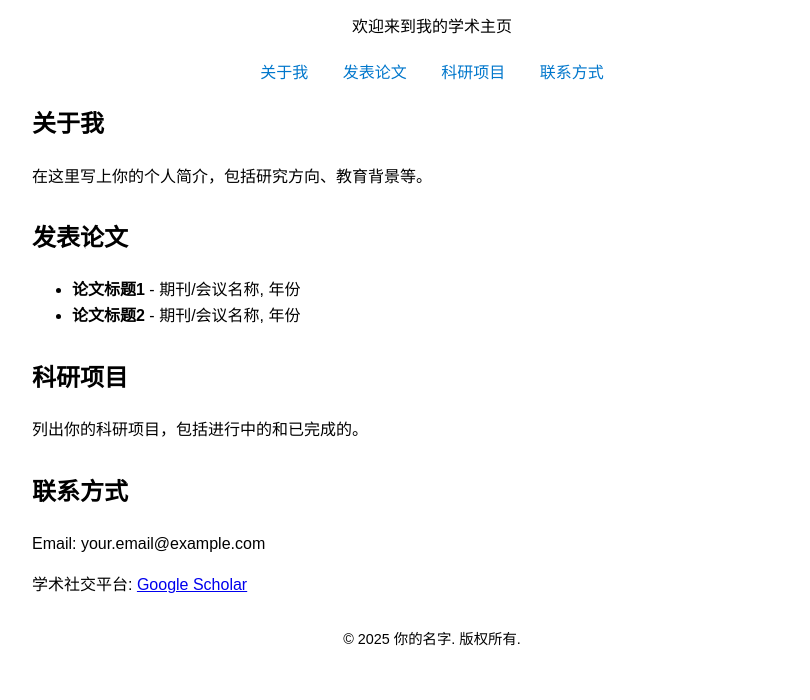
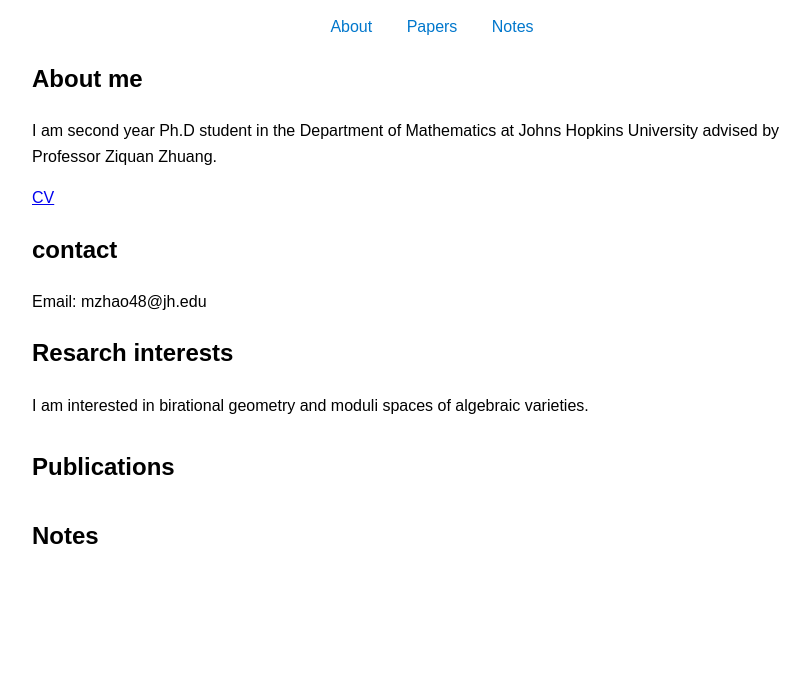
Before and after one commit to Ziyuan9426/Minghao_Zhao_Homepage, a plain HTML site: page index.html in a window 1280 px wide. Shown: the part 100-800 px from the top of the page, without its empty margins (208-1018 px from the left). Drawn offline with Linux system fonts and the light colour scheme.

Commit message:
Update index.html

```diff
--- a/index.html
+++ b/index.html
@@ -3,7 +3,7 @@
 <head>
     <meta charset="UTF-8">
     <meta name="viewport" content="width=device-width, initial-scale=1.0">
-    <title>个人学术主页</title>
+    <title>Minghao Zhao's Homepage</title>
     <style>
         body { font-family: Arial, sans-serif; line-height: 1.6; max-width: 800px; margin: auto; padding: 20px; }
         header { text-align: center; }
@@ -15,43 +15,40 @@
 </head>
 <body>
     <header>
-        <h1>个人学术主页</h1>
-        <p>欢迎来到我的学术主页</p>
+        <h1>Minghao Zhao's Homepage</h1>
+
     </header>
 
     <nav>
-        <a href="#about">关于我</a>
-        <a href="#publications">发表论文</a>
-        <a href="#projects">科研项目</a>
-        <a href="#contact">联系方式</a>
+        <a href="#about">About</a>
+        <a href="#papers">Papers</a>
+        <a href="#notes">Notes</a>
     </nav>
 
     <section id="about">
-        <h2>关于我</h2>
-        <p>在这里写上你的个人简介，包括研究方向、教育背景等。</p>
+        <h2>About me</h2>
+        <p>I am second year Ph.D student in the Department of Mathematics at Johns Hopkins University advised by Professor Ziquan Zhuang.</p>
+        <p><a href="https://livejohnshopkins-my.sharepoint.com/:b:/r/personal/mzhao48_jh_edu/Documents/CV_Minghao%20Zhao.pdf?csf=1&web=1&e=Zfyviq" target="_blank">CV</a></p>
+          <h2>contact</h2>
+        <p>Email: mzhao48@jh.edu</p>
+        <h2>Resarch interests</h2>
+        <p> I am interested in birational geometry and moduli spaces of algebraic varieties.</p>
     </section>
 
     <section id="publications">
-        <h2>发表论文</h2>
+        <h2>Publications</h2>
         <ul>
-            <li><strong>论文标题1</strong> - 期刊/会议名称, 年份</li>
-            <li><strong>论文标题2</strong> - 期刊/会议名称, 年份</li>
+
+        </ul>
+    </section>
+    <section id="notes">
+        <h2>Notes</h2>
+        <ul>
+
         </ul>
     </section>
 
-    <section id="projects">
-        <h2>科研项目</h2>
-        <p>列出你的科研项目，包括进行中的和已完成的。</p>
-    </section>
 
-    <section id="contact">
-        <h2>联系方式</h2>
-        <p>Email: your.email@example.com</p>
-        <p>学术社交平台: <a href="https://scholar.google.com">Google Scholar</a></p>
-    </section>
 
-    <footer>
-        <p>&copy; 2025 你的名字. 版权所有.</p>
-    </footer>
 </body>
 </html>
```
